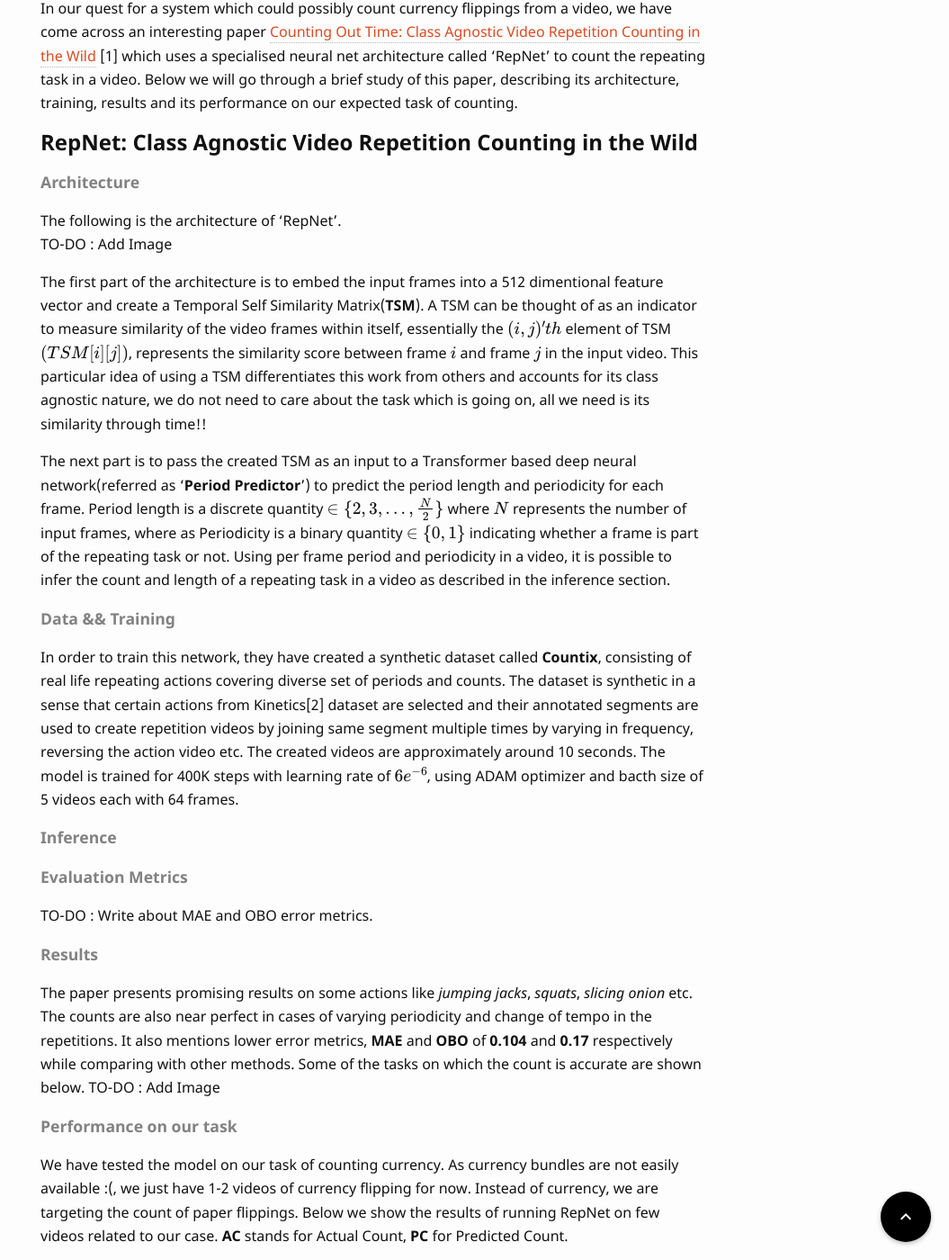
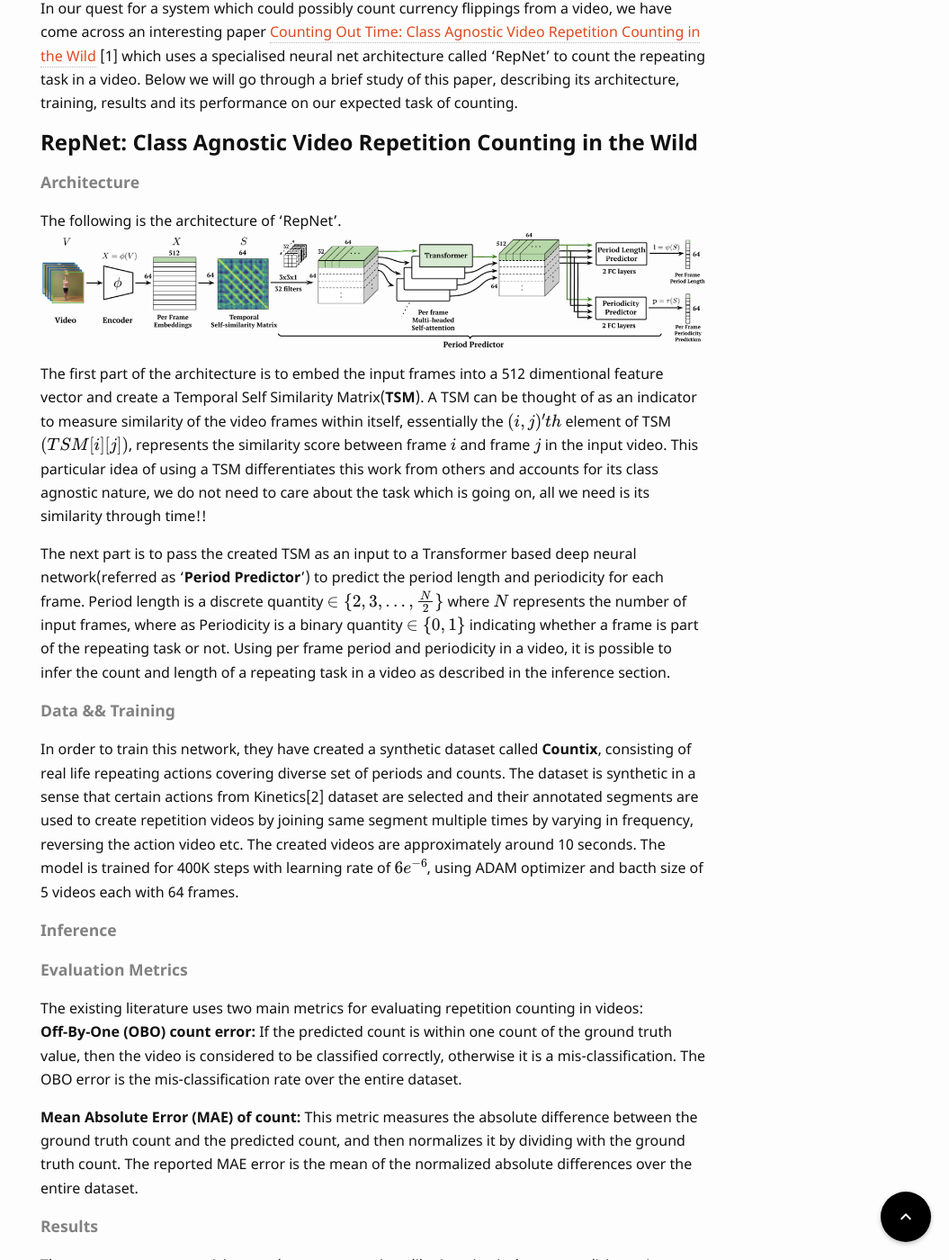
Before and after one commit to UCLAdeepvision/CS269-projects-2022spring, a Jekyll site: the page built from _posts/2022-04-18-team12-visual-counting.md, in a window 1280 px wide and 1400 px high, scrolled down 969 px. Shown: the whole window at 90% size, without its empty margins (225-1280 px from the left). Built offline with Jekyll 4.4.1, drawn with Linux system fonts in a browser that asks for light colours; some web fonts are replaced; formulas are drawn with MathJax 3; comment, search, counter and statistics services are not loaded; some of the changed text lies outside the part shown; grey boxes are pictures that could not be loaded.

Commit message:
images and eval metrics

```diff
--- a/_posts/2022-04-18-team12-visual-counting.md
+++ b/_posts/2022-04-18-team12-visual-counting.md
@@ -30,7 +30,8 @@ In our quest for a system which could possibly count currency flippings from a v
 #### Architecture
 
 The following is the architecture of 'RepNet'.
-TO-DO : Add Image
+  ![RepNet Architecture]({{ '/assets/images/team12/Archi.png' | relative_url }})
+
 
 The first part of the architecture is to embed the input frames into a 512 dimentional feature vector and create a Temporal Self Similarity Matrix(**TSM**). A TSM can be thought of as an indicator to measure similarity of the video frames within itself, essentially the $$(i, j)'th$$ element of TSM $$(TSM[i][j])$$, represents the similarity score between frame $$i$$ and frame $$j$$ in the input video. This particular idea of using a TSM differentiates this work from others and accounts for its class agnostic nature, we do not need to care about the task which is going on, all we need is its similarity through time!!
 
@@ -43,12 +44,16 @@ In order to train this network, they have created a synthetic dataset called **C
 #### Inference
 #### Evaluation Metrics
 
-TO-DO : Write about MAE and OBO error metrics.
+The existing literature uses two main metrics for evaluating repetition counting in videos:\
+**Off-By-One (OBO) count error:** If the predicted count is within one count of the ground truth value, then the video is considered to be classified correctly, otherwise it is a mis-classification. The OBO error is the mis-classification rate over the entire dataset.
+
+**Mean Absolute Error (MAE) of count:** This metric measures the absolute difference between the ground truth count and the predicted count, and then normalizes it by dividing with the ground truth count. The reported MAE error is the mean of the normalized absolute differences over the entire dataset.
 
 #### Results
 
 The paper presents promising results on some actions like *jumping jacks*, *squats*, *slicing onion* etc. The counts are also near perfect in cases of varying periodicity and change of tempo in the repetitions. It also mentions lower error metrics, **MAE** and **OBO** of **0.104** and **0.17** respectively while comparing with other methods. Some of the tasks on which the count is accurate are shown below.
 TO-DO : Add Image
+  ![Results]({{ '/assets/images/team12/res.gif' | relative_url }})
 
 #### Performance on our task
 
```
Also changed, not shown: other parts of _posts/2022-04-18-team12-visual-counting.md (+1 -1 lines), assets/images/team12/Archi.png (added), 1 other file.
